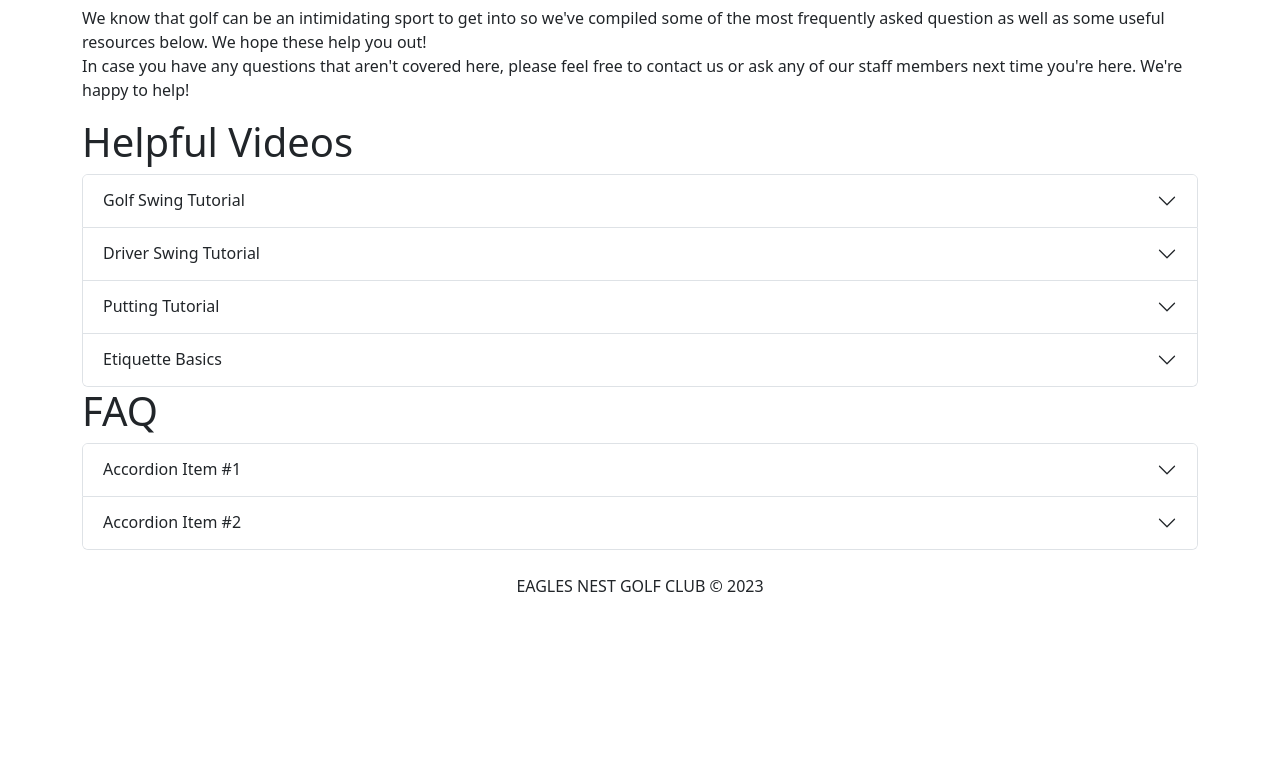
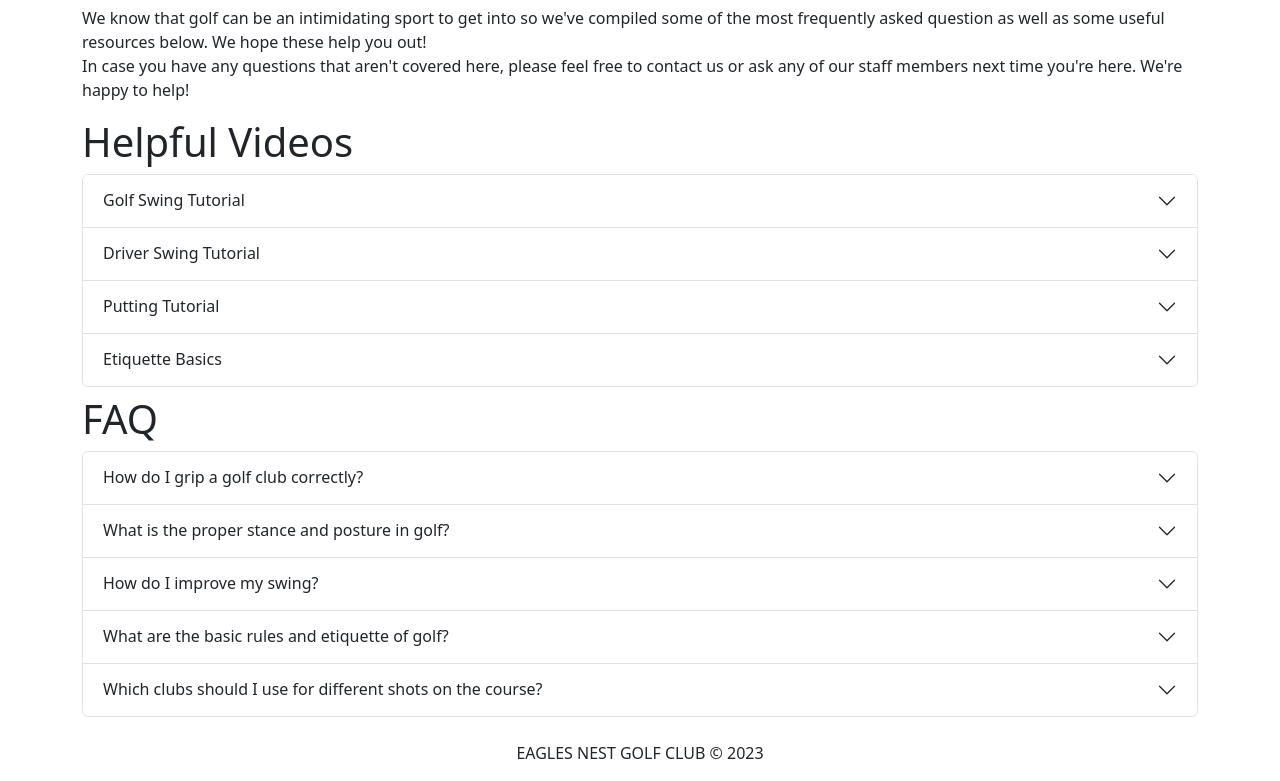
Before and after one commit to aghar11/seg3125-project2-v2, a React (Create React App) app: page /learn/basics in a window 1280 px wide. Shown: the part 784-1565 px from the top of the page. Before the commit the page ends 1398 px from the top, so only its background shows below. Built offline with nearby package versions, Linux system fonts and the light colour scheme.

Commit message:
Added FAQ page

```diff
--- a/src/components/learnPages/Basics.js
+++ b/src/components/learnPages/Basics.js
@@ -14,7 +14,7 @@ function Basics() {
                     We know that golf can be an intimidating sport to get into so we've compiled some of the most frequently asked question as well as some useful resources below. We hope these help you out! <br/>
                     In case you have any questions that aren't covered here, please feel free to contact us or ask any of our staff members next time you're here. We're happy to help!
                 </p>
-                <h1 className='display-6'>Helpful Videos</h1>
+                <h1 className='display-6 mt-1'>Helpful Videos</h1>
                 <Accordion>
                     <Accordion.Item eventKey="0">
                         <Accordion.Header>Golf Swing Tutorial</Accordion.Header>
@@ -49,30 +49,54 @@ function Basics() {
                         </Accordion.Body>
                     </Accordion.Item>
                 </Accordion>
-                <h1 className='display-6'>FAQ</h1>
+                <h1 className='display-6 mt-2'>FAQ</h1>
                 <Accordion>
                     <Accordion.Item eventKey="0">
-                        <Accordion.Header>Accordion Item #1</Accordion.Header>
+                        <Accordion.Header>How do I grip a golf club correctly?</Accordion.Header>
                         <Accordion.Body>
-                        Lorem ipsum dolor sit amet, consectetur adipiscing elit, sed do
-                        eiusmod tempor incididunt ut labore et dolore magna aliqua. Ut enim ad
-                        minim veniam, quis nostrud exercitation ullamco laboris nisi ut
-                        aliquip ex ea commodo consequat. Duis aute irure dolor in
-                        reprehenderit in voluptate velit esse cillum dolore eu fugiat nulla
-                        pariatur. Excepteur sint occaecat cupidatat non proident, sunt in
-                        culpa qui officia deserunt mollit anim id est laborum.
+                        To grip a golf club correctly, start by placing the club in your non-dominant hand (left hand for right-handed golfers, right hand for left-handed golfers) with the club's grip resting diagonally across your fingers. Wrap your fingers around the grip, ensuring that your palm is facing towards your target. Next, place your dominant hand below your non-dominant hand, overlapping or interlocking your fingers. Maintain a light but secure grip, making sure not to grip the club too tightly. This grip provides stability and control throughout your swing.
                         </Accordion.Body>
                     </Accordion.Item>
                     <Accordion.Item eventKey="1">
-                        <Accordion.Header>Accordion Item #2</Accordion.Header>
+                        <Accordion.Header>What is the proper stance and posture in golf?</Accordion.Header>
                         <Accordion.Body>
-                        Lorem ipsum dolor sit amet, consectetur adipiscing elit, sed do
-                        eiusmod tempor incididunt ut labore et dolore magna aliqua. Ut enim ad
-                        minim veniam, quis nostrud exercitation ullamco laboris nisi ut
-                        aliquip ex ea commodo consequat. Duis aute irure dolor in
-                        reprehenderit in voluptate velit esse cillum dolore eu fugiat nulla
-                        pariatur. Excepteur sint occaecat cupidatat non proident, sunt in
-                        culpa qui officia deserunt mollit anim id est laborum.
+                        Proper stance and posture are crucial for a successful golf swing. Start by standing with your feet shoulder-width apart and your weight evenly distributed on both feet. Bend your knees slightly and maintain a straight back. Your upper body should tilt slightly forward from the hips, ensuring that your spine remains straight and your chin is up. Your arms should hang naturally, and your hands should be positioned slightly ahead of the ball. This balanced and athletic posture will help you generate power and maintain control during your swing.
+                        </Accordion.Body>
+                    </Accordion.Item>
+                    <Accordion.Item eventKey="2">
+                        <Accordion.Header>How do I improve my swing?</Accordion.Header>
+                        <Accordion.Body>
+                        Improving your swing takes practice and patience. Here are a few tips to help you get started:<br/><br/>
+                        - Work on your grip, stance, and posture to ensure a solid foundation.<br/>
+                        - Practice your swing mechanics, focusing on a smooth and fluid motion.<br/>
+                        - Develop a consistent and rhythmic tempo throughout your swing.<br/>
+                        - Engage in regular strength and flexibility exercises to improve your overall fitness for golf.<br/>
+                        - Seek guidance from a golf instructor who can provide personalized tips and feedback.<br/><br/>
+                        Practice regularly, both on the driving range and on the course, to develop muscle memory and refine your technique.
+                        </Accordion.Body>
+                    </Accordion.Item>
+                    <Accordion.Item eventKey="3">
+                        <Accordion.Header>What are the basic rules and etiquette of golf?</Accordion.Header>
+                        <Accordion.Body>
+                        While the rules of golf can be extensive, here are a few key basics:<br/><br/>
+                        - Each player should play their own ball and keep track of their own score.<br/>
+                        - Players should be respectful of others on the course, maintaining proper etiquette and pace of play.<br/>
+                        - Golfers should take care of the course, repairing divots, raking bunkers, and adhering to any course-specific rules.<br/>
+                        - Players should not disturb others while they are preparing or taking their shots.<br/>
+                        - It's important to know and follow the local rules of the course you are playing on.<br/>
+                        - Familiarize yourself with the rules regarding out-of-bounds, hazards, and penalties.
+                        </Accordion.Body>
+                    </Accordion.Item>
+                    <Accordion.Item eventKey="4">
+                        <Accordion.Header>Which clubs should I use for different shots on the course?</Accordion.Header>
+                        <Accordion.Body>
+                        While the choice of clubs may vary depending on individual playing style and course conditions, here are the general guidelines:<br/><br/>
+                        - Driver: Typically used for long-distance shots off the tee.<br/>
+                        - Fairway Woods: Used for long shots from the fairway or rough, particularly when the ball is sitting well above the ground.<br/>
+                        - Irons: Numbered from 3 to 9, irons are versatile clubs used for shots of varying distances. Lower-numbered irons are used for longer shots, while higher-numbered irons are used for shorter, more controlled shots.<br/>
+                        - Wedges: Includes pitching wedge, sand wedge, and lob wedge. Wedges are designed for short shots near or around the green, helping to control trajectory and spin.<br/>
+                        - Putter: Used on the green to roll the ball into the hole. Putters have a flat face and are designed for accuracy and control.<br/><br/>
+                        Experiment with different clubs during practice sessions to understand how each one performs for various shots. As you gain experience, you'll develop a better sense of which club to use in different situations on the course.
                         </Accordion.Body>
                     </Accordion.Item>
                 </Accordion>
```
